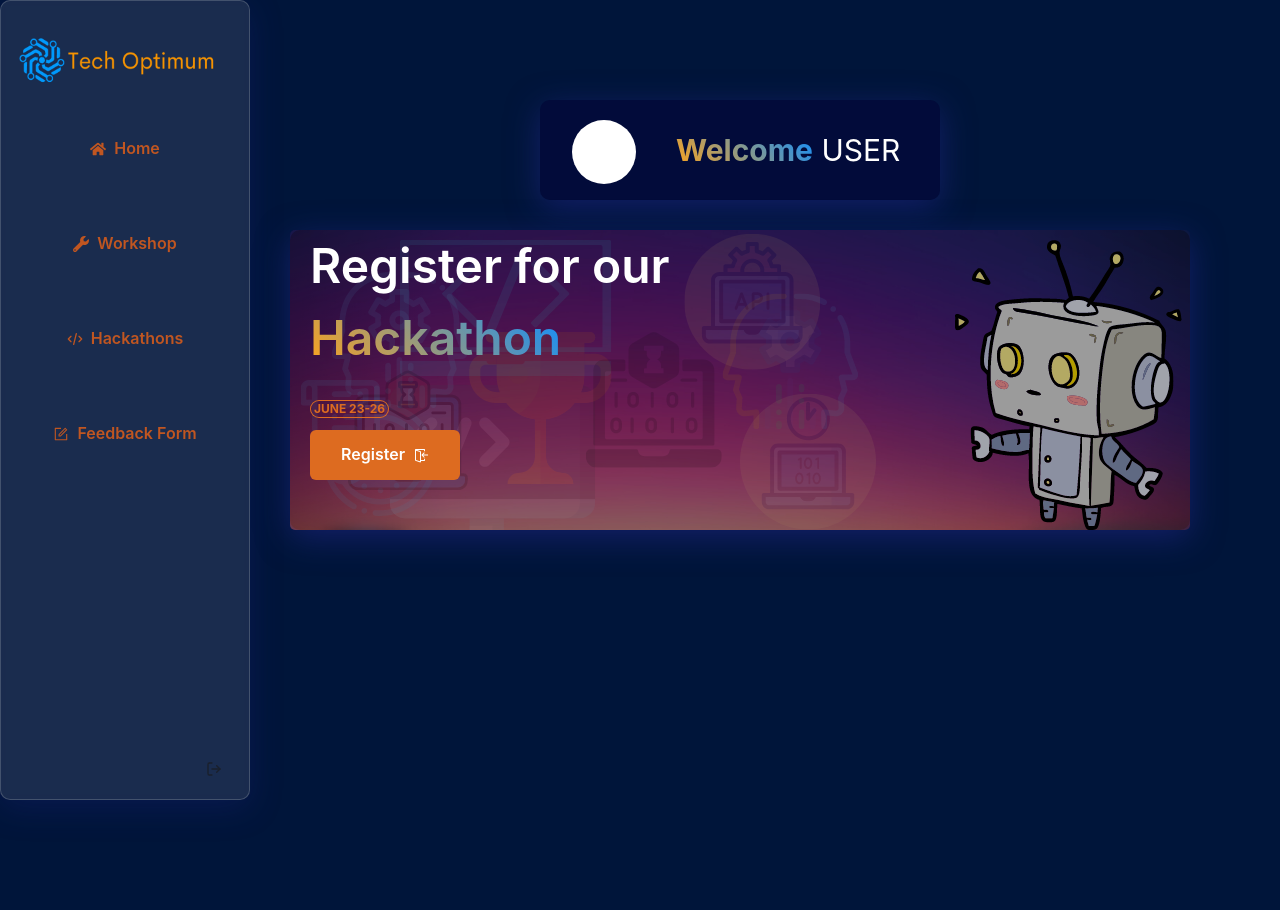
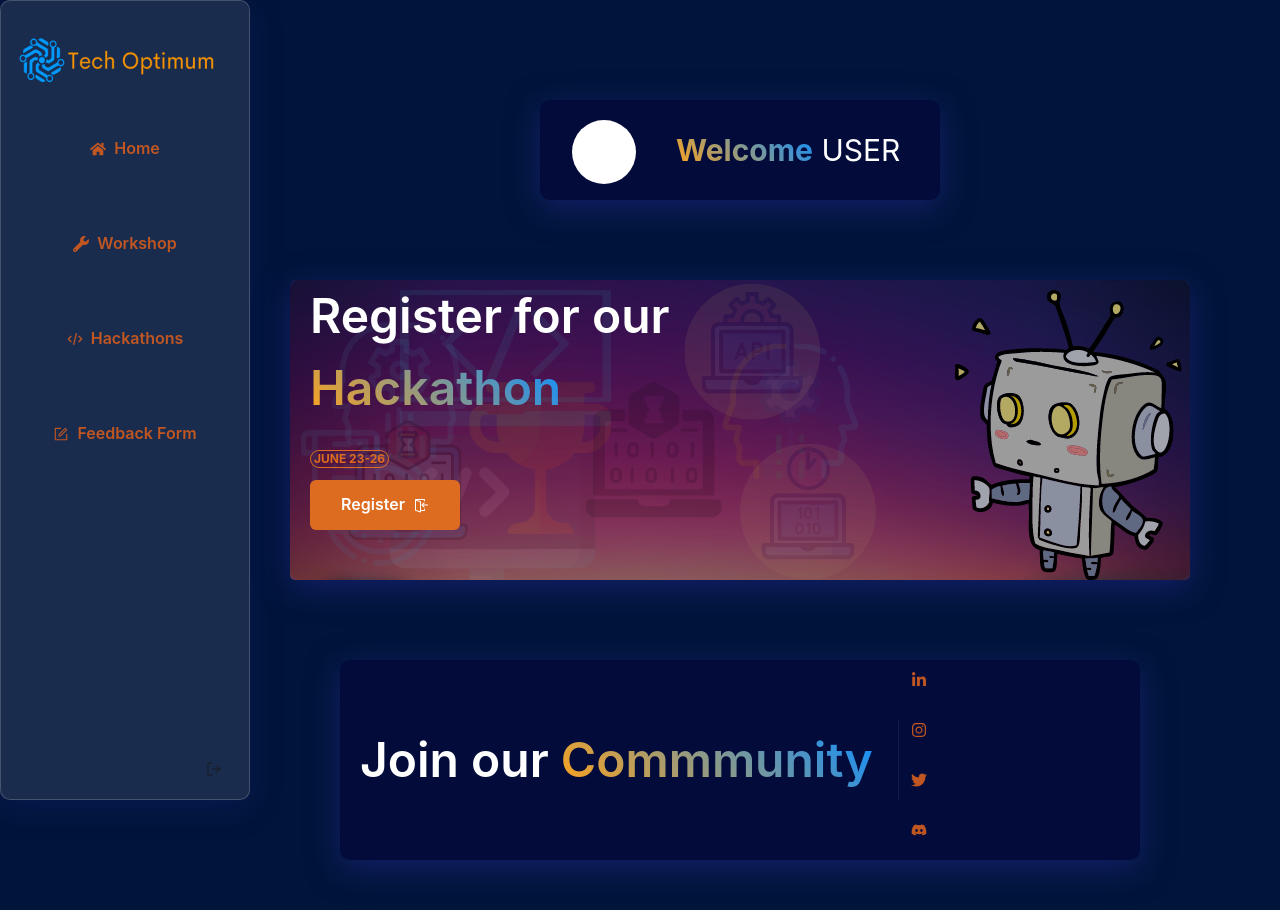
Before and after one commit to TechOptimum/dashboard, a Next.js app: page / in a window 1280 px wide. Before the commit the page ends 800 px from the top, so only its background shows below. Built offline with nearby package versions, Linux system fonts and the light colour scheme.

Commit message:
Join our Community finished

```diff
--- a/pages/index.js
+++ b/pages/index.js
@@ -6,16 +6,25 @@ import {
   Flex,
   Avatar,
   Badge,
+  Divider,
+  SimpleGrid,
+  IconButton,
 } from "@chakra-ui/react";
 import { MdPersonOutline } from "react-icons/md";
 import { VscSignIn } from "react-icons/vsc";
+import {
+  FaLinkedinIn,
+  FaInstagram,
+  FaTwitter,
+  FaDiscord,
+} from "react-icons/fa";
 import Image from "next/image";
 
 export default function Home() {
   return (
     <>
       <Flex w="100%" justifyContent="center">
-        <VStack ml="200px" spacing="30px">
+        <VStack ml="200px" spacing="80px" mb="50px">
           <Box mt="100px" width="400px" height="100px" className="welcome">
             <Avatar
               size="lg"
@@ -43,7 +52,7 @@ export default function Home() {
             />
             <Text
               pos="absolute"
-              className="hackDesc"
+              className="Desc"
               fontSize="5xl"
               fontWeight="semibold"
               ml="20px"
@@ -79,7 +88,52 @@ export default function Home() {
               Register
             </Button>
           </Box>
-          <Box className="community"></Box>
+          <Box width="800px" height="200px" className="welcome desc">
+            {" "}
+            <Text
+              lineHeight="100px"
+              fontSize="5xl"
+              fontWeight="semibold"
+              ml="20px"
+              alignSelf="center"
+              mr="25px"
+            >
+              {" "}
+              Join our <span className="gradient">Commmunity</span>
+            </Text>
+            <Divider
+              className="divider"
+              alignSelf="center"
+              height="80px"
+              orientation="vertical"
+            />
+            <SimpleGrid column={2}>
+              <IconButton
+                icon={<FaLinkedinIn />}
+                rounded
+                variant="ghost"
+                colorScheme="orange"
+              />
+              <IconButton
+                icon={<FaInstagram />}
+                rounded
+                variant="ghost"
+                colorScheme="orange"
+              />
+              <IconButton
+                icon={<FaTwitter />}
+                rounded
+                variant="ghost"
+                colorScheme="orange"
+              />
+              <IconButton
+                icon={<FaDiscord />}
+                rounded
+                variant="ghost"
+                colorScheme="orange"
+              />
+            </SimpleGrid>
+          </Box>
         </VStack>
       </Flex>
     </>
--- a/styles/globals.css
+++ b/styles/globals.css
@@ -68,11 +68,12 @@ a {
   background-color: black;
 }
 
-.hackDesc {
+.Desc {
   inline-size: 400px;
   overflow-wrap: break-word;
 }
 
 .hackButton{
   display: flex;
+
 }
```
Also changed, not shown: comps/form.js (added, +7 -0 lines).
